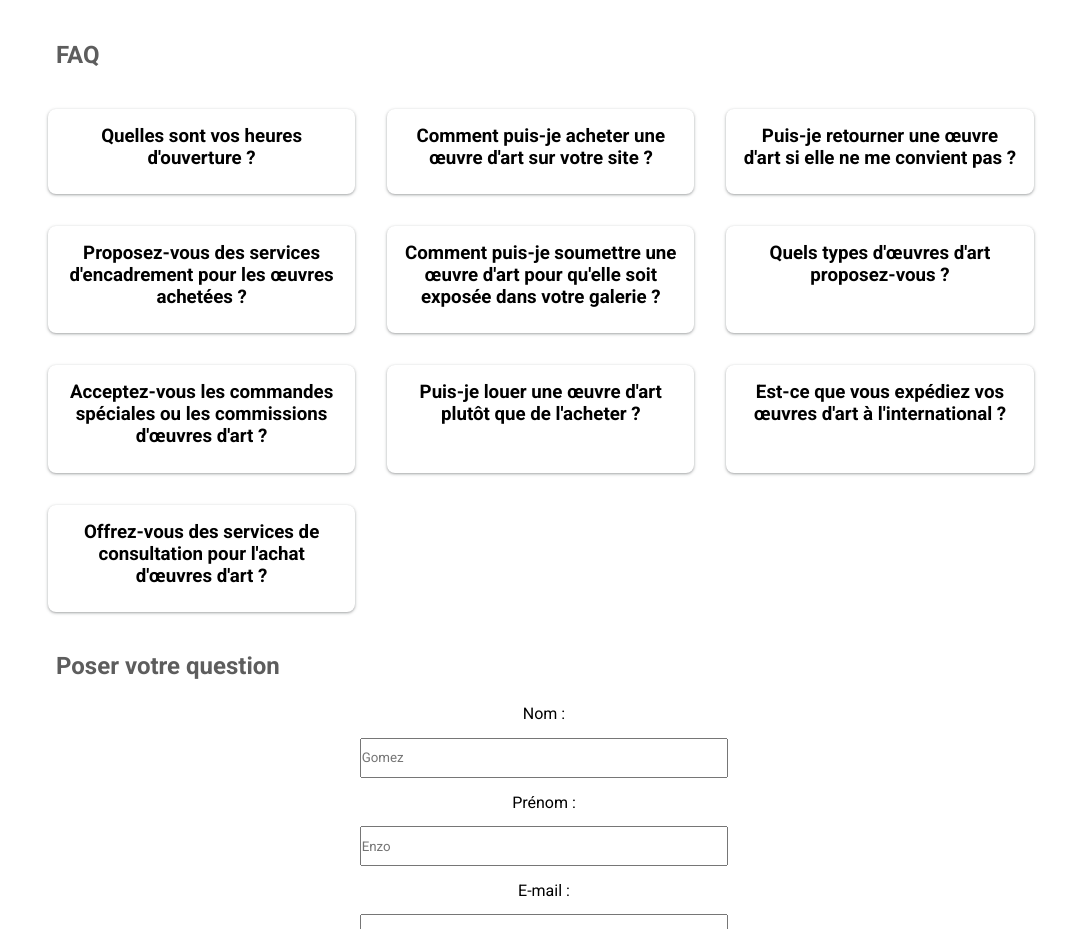
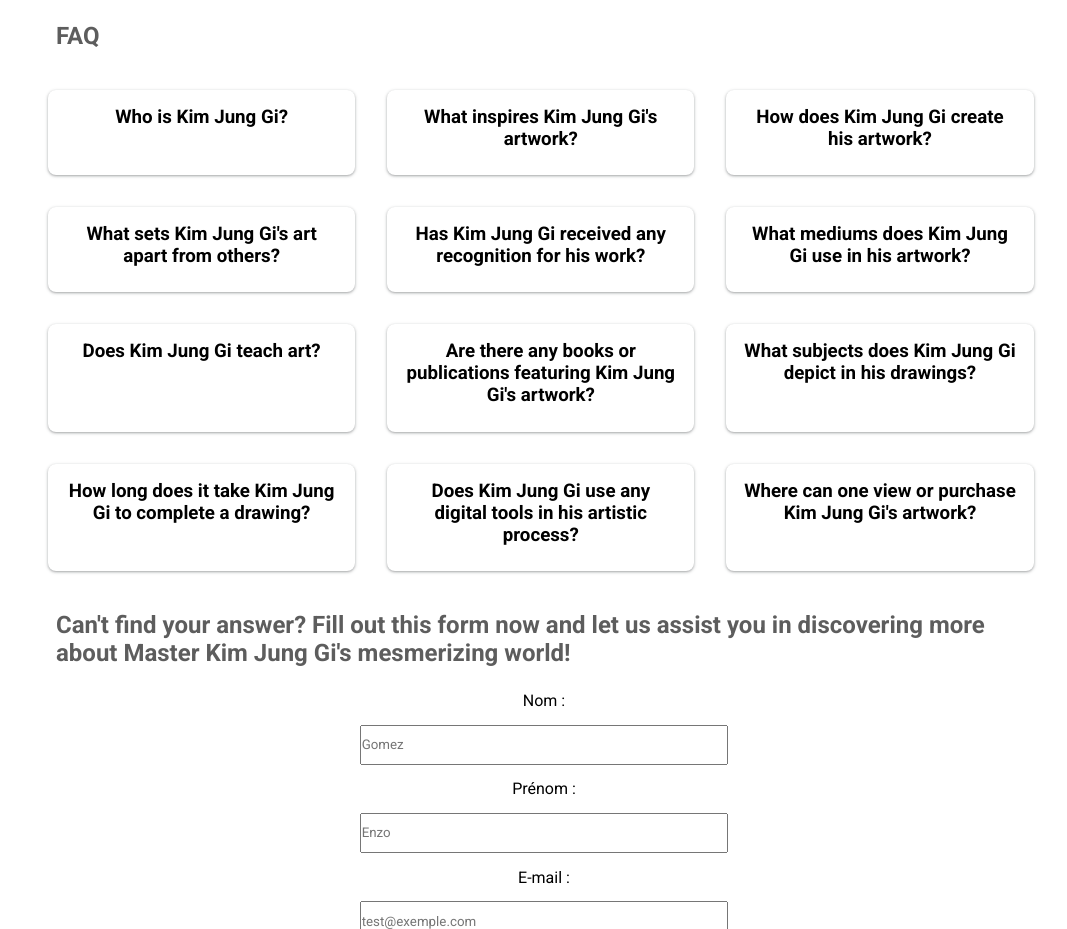
Before and after one commit to Arc-Zone/TP-Final-, a plain HTML site: page assets/html/contact.html in a window 1280 px wide. Shown: the part 815-1744 px from the top of the page, without its empty margins (96-1163 px from the left). Drawn offline with Linux system fonts and the light colour scheme.

Commit message:
Changes contact description, img compressed

```diff
--- a/assets/css/about.css
+++ b/assets/css/about.css
@@ -236,6 +236,7 @@ header nav  li a {
     transform: translateY(-100%);
     text-transform: uppercase;
     font-weight: 400;
+    text-align: center;
 }
 
 .fig h5 {
--- a/assets/data/data.json
+++ b/assets/data/data.json
@@ -1,52 +1,62 @@
 [
     {
         "id": 1,
-        "question": "Quelles sont vos heures d'ouverture ?",
-        "answer": "Nous sommes ouverts du mardi au samedi de 10h à 18h."
+        "question": "Who is Kim Jung Gi?",
+        "answer": "Kim Jung Gi is a renowned South Korean artist known for his incredibly detailed and intricate pen and ink drawings, characterized by their complexity and lack of preliminary sketching."
     },
     {
         "id": 2,
-        "question": "Comment puis-je acheter une œuvre d'art sur votre site ?",
-        "answer": "Pour acheter une œuvre d'art sur notre site, il vous suffit de cliquer sur le bouton 'Acheter' situé sur la page de l'œuvre que vous souhaitez acquérir. Vous serez alors guidé à travers le processus de paiement."
+        "question": "What inspires Kim Jung Gi's artwork?",
+        "answer": "Kim Jung Gi draws inspiration from various sources, including his surroundings, everyday life, movies, and books. His vast imagination allows him to create elaborate scenes without relying on references or sketches."
     },
     {
         "id": 3,
-        "question": "Puis-je retourner une œuvre d'art si elle ne me convient pas ?",
-        "answer": "Oui, nous acceptons les retours dans les 14 jours suivant la réception de l'œuvre, à condition qu'elle soit retournée dans son état d'origine. Veuillez consulter notre politique de retour pour plus de détails."
+        "question": "How does Kim Jung Gi create his artwork?",
+        "answer": "Kim Jung Gi's artistic process involves visualizing complex scenes in his mind and then drawing them directly onto the paper without any prior sketching. He often begins with a single focal point and then expands the drawing spontaneously."
     },
     {
         "id": 4,
-        "question": "Proposez-vous des services d'encadrement pour les œuvres achetées ?",
-        "answer": "Oui, nous proposons des services d'encadrement sur mesure pour les œuvres achetées. Vous pouvez consulter nos options d'encadrement lors du processus d'achat."
+        "question": "What sets Kim Jung Gi's art apart from others?",
+        "answer": "Kim Jung Gi's art is distinguished by its astonishing level of detail, dynamic compositions, and masterful use of perspective. His ability to create intricate illustrations entirely from memory sets him apart from other artists."
     },
     {
         "id": 5,
-        "question": "Comment puis-je soumettre une œuvre d'art pour qu'elle soit exposée dans votre galerie ?",
-        "answer": "Si vous êtes un artiste intéressé par l'exposition de votre travail dans notre galerie, veuillez nous envoyer un email à l'adresse [adresse email]. Nous serons ravis d'examiner votre travail."
+        "question": "Has Kim Jung Gi received any recognition for his work?",
+        "answer": "Yes, Kim Jung Gi has received widespread acclaim and numerous awards for his contributions to the art world. He has gained a significant following both in South Korea and internationally."
     },
     {
         "id": 6,
-        "question": "Quels types d'œuvres d'art proposez-vous ?",
-        "answer": "Nous proposons une large gamme d'œuvres d'art, y compris des peintures, des sculptures, des photographies, des estampes et plus encore. Explorez notre collection pour découvrir nos différentes catégories."
+        "question": "What mediums does Kim Jung Gi use in his artwork?",
+        "answer": "Kim Jung Gi primarily works with pen and ink, but he is also skilled in using various other mediums such as markers and watercolors. He often combines these mediums to add depth and texture to his drawings."
     },
     {
         "id": 7,
-        "question": "Acceptez-vous les commandes spéciales ou les commissions d'œuvres d'art ?",
-        "answer": "Oui, nous acceptons les commandes spéciales et les commissions d'œuvres d'art. Contactez-nous pour discuter de vos besoins et de vos préférences, et nous serons heureux de vous fournir plus d'informations."
+        "question": "Does Kim Jung Gi teach art?",
+        "answer": "Yes, Kim Jung Gi conducts workshops and lectures worldwide to share his unique drawing techniques and insights into his creative process. Many aspiring artists seek out his guidance and instruction."
     },
     {
         "id": 8,
-        "question": "Puis-je louer une œuvre d'art plutôt que de l'acheter ?",
-        "answer": "Oui, nous proposons des options de location d'œuvres d'art pour les particuliers et les entreprises. Contactez-nous pour connaître les détails et les tarifs de location."
+        "question": "Are there any books or publications featuring Kim Jung Gi's artwork?",
+        "answer": "Yes, there are several books and publications showcasing Kim Jung Gi's artwork, including sketchbooks, art books, and collaborative projects with other artists. These publications offer a glimpse into his creative mind and artistic prowess."
     },
     {
         "id": 9,
-        "question": "Est-ce que vous expédiez vos œuvres d'art à l'international ?",
-        "answer": "Oui, nous expédions nos œuvres d'art à l'international. Les frais d'expédition et les délais de livraison varient en fonction de votre emplacement. Veuillez nous contacter pour obtenir plus d'informations sur l'expédition internationale."
+        "question": "What subjects does Kim Jung Gi depict in his drawings?",
+        "answer": "Kim Jung Gi's drawings encompass a wide range of subjects, including fantastical landscapes, intricate cityscapes, dynamic action scenes, and detailed portraits. His imagination knows no bounds, and he often explores diverse themes in his artwork."
     },
     {
         "id": 10,
-        "question": "Offrez-vous des services de consultation pour l'achat d'œuvres d'art ?",
-        "answer": "Oui, nous proposons des services de consultation personnalisée pour vous aider à choisir les œuvres d'art qui correspondent le mieux à vos goûts, à votre espace et à votre budget. Contactez-nous pour planifier une consultation."
+        "question": "How long does it take Kim Jung Gi to complete a drawing?",
+        "answer": "The time it takes for Kim Jung Gi to complete a drawing varies depending on its complexity and size. Some of his smaller pieces may take only a few hours, while larger and more detailed works can take days or even weeks to finish."
+    },
+    {
+        "id": 11,
+        "question": "Does Kim Jung Gi use any digital tools in his artistic process?",
+        "answer": "While Kim Jung Gi is primarily known for his traditional pen and ink drawings, he occasionally incorporates digital tools into his workflow for certain projects. However, he maintains a strong preference for traditional methods."
+    },
+    {
+        "id": 12,
+        "question": "Where can one view or purchase Kim Jung Gi's artwork?",
+        "answer": "Kim Jung Gi's artwork is exhibited in galleries and museums around the world, and his original pieces and prints are available for purchase through various online platforms and art dealers. Additionally, he often attends conventions and events where his artwork is showcased and sold."
     }
 ]
--- a/assets/html/contact.html
+++ b/assets/html/contact.html
@@ -30,9 +30,8 @@
 
         <section class="contact-section">
             <article>
-                <h2>Contact</h2>
-                <p>Have a question? Have something else to say? Feel free to e-mail us at  <span class="bold-text"> contact@kimjunggius.com</span>, and we will get back to you as soon as possible.</p>
-                <p>To inquire about the availability of a workshop or a commissioned work, please e-mail us with details about your event.  </p>
+                <h2>Contact us</h2>
+                <p>Curious to learn more about Kim Jung Gi? Don't hesitate to reach out to us ! At<span class="bold-text"> contact@kimjunggius.com</span>We're here to provide you with all the information you need and assist you every step of the way. Get in touch and let's explore the world of Master Kim Jung Gi together!</p>
                 <img src="https://cdn.shopify.com/s/files/1/0539/8657/files/KJG2_grande.jpg?v=1562312298" alt="Kim Jung Gi US picture">
             </article>
         </section>
@@ -41,7 +40,7 @@
             <h2>FAQ</h2>
             <div id="faq-article"
                     class="faq-flex-conatiner"></div>
-                    <h2>Poser votre question</h2>
+                    <h2>Can't find your answer? Fill out this form now and let us assist you in discovering more about Master Kim Jung Gi's mesmerizing world!</h2>
             <form action="" method="post" >
 
                 <label for="lastName">Nom :</label>
```
Also changed, not shown: assets/html/about.html (+8 -16 lines), assets/picture/book2011.webp, assets/picture/book2016.webp, assets/picture/book2018.webp, assets/picture/book2022.webp.
